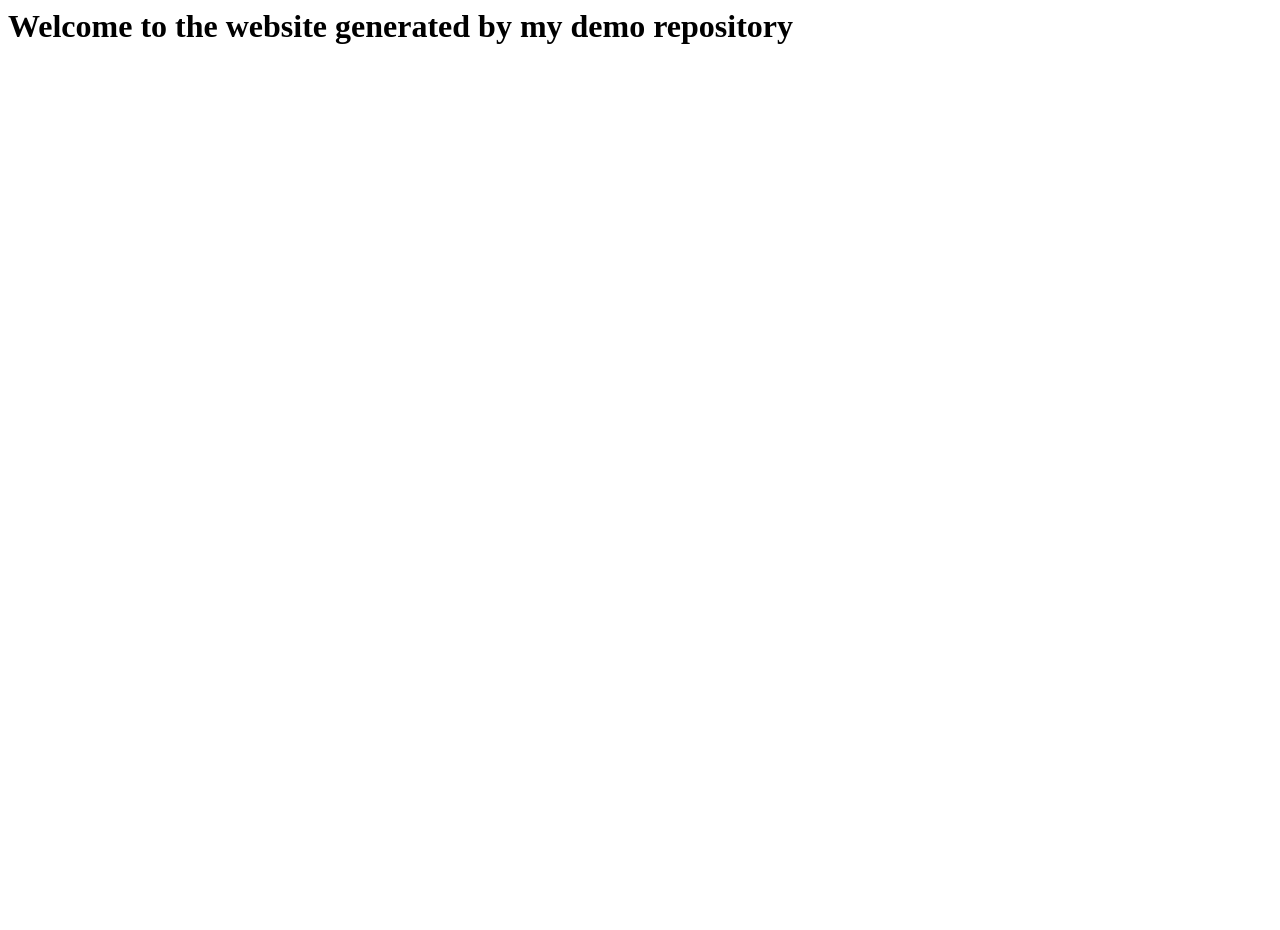
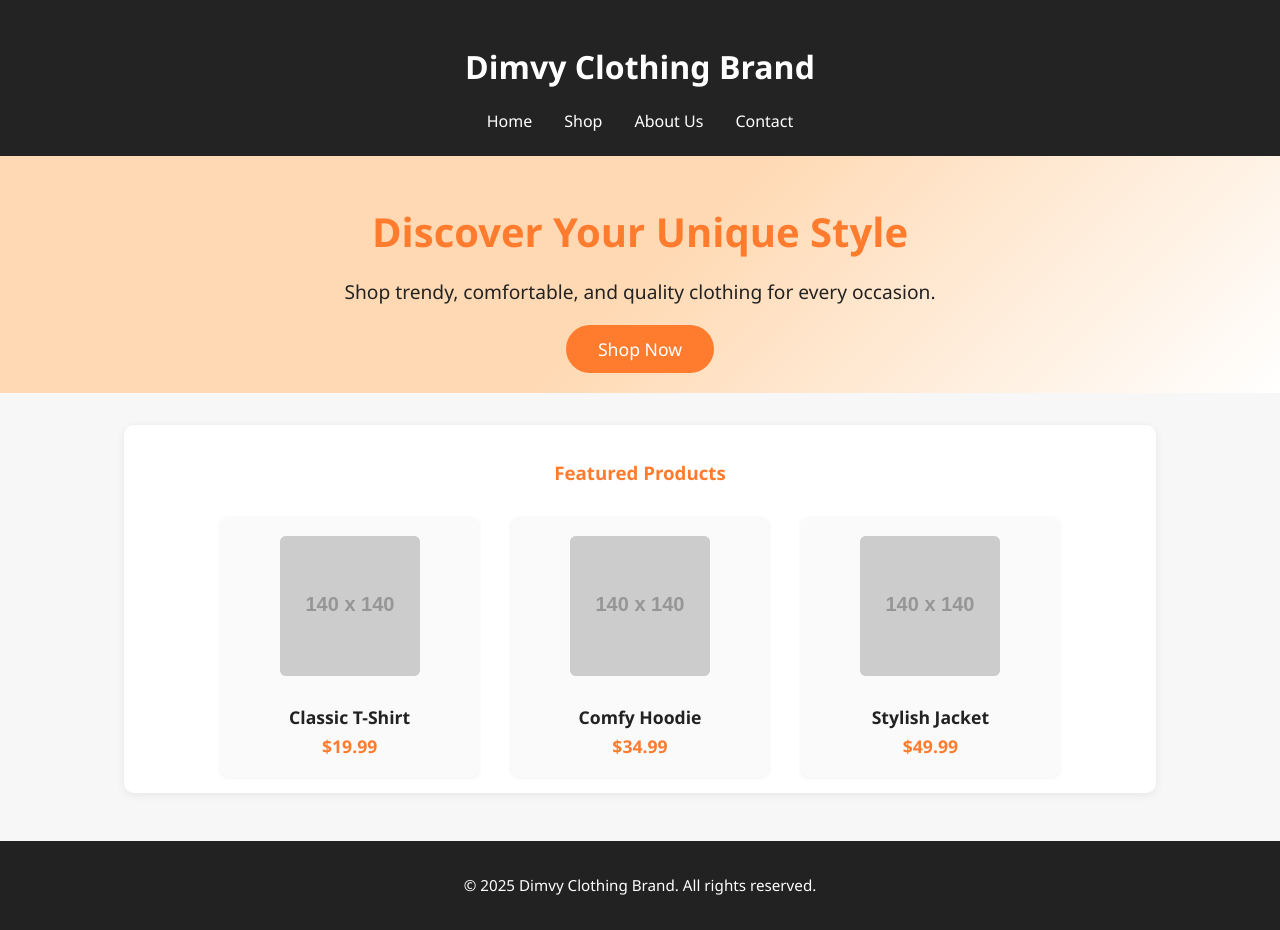
Before and after one commit to Dimvy-Clothing-brand/demo-repository, a website: page index.html in a window 1280 px wide. Before the commit the page ends 800 px from the top, so only its background shows below. Drawn offline with Linux system fonts and the light colour scheme; placeholder pictures from the web are drawn by us.

Commit message:
Update index.html
Signed-off-by: Nodoubtz <53144580+nodoubtz@users.noreply.github.com>

```diff
--- a/index.html
+++ b/index.html
@@ -1 +1,173 @@
-<h1>Welcome to the website generated by my demo repository</h1>
+<!DOCTYPE html>
+<html lang="en">
+<head>
+    <meta charset="UTF-8">
+    <meta name="viewport" content="width=device-width, initial-scale=1.0">
+    <title>Dimvy Clothing Brand</title>
+    <style>
+        body {
+            font-family: 'Segoe UI', Arial, sans-serif;
+            background: #f7f7f7;
+            margin: 0;
+            padding: 0;
+            color: #222;
+        }
+        header {
+            background: #232323;
+            color: #fff;
+            padding: 1.5rem 0;
+            text-align: center;
+        }
+        nav ul {
+            list-style: none;
+            padding: 0;
+            margin: 1rem 0 0 0;
+            display: flex;
+            justify-content: center;
+            gap: 2rem;
+        }
+        nav a {
+            color: #fff;
+            text-decoration: none;
+            font-weight: 500;
+            transition: color 0.2s;
+        }
+        nav a:hover {
+            color: #ff9a23;
+        }
+        .hero {
+            background: linear-gradient(135deg, #ffd9b3 50%, #fff 100%);
+            text-align: center;
+            padding: 3rem 1rem 2rem 1rem;
+        }
+        .hero h2 {
+            margin: 0 0 1rem 0;
+            font-size: 2.5rem;
+            color: #ff7c2f;
+        }
+        .hero p {
+            font-size: 1.2rem;
+            margin-bottom: 2rem;
+        }
+        .btn {
+            background: #ff7c2f;
+            color: #fff;
+            padding: 0.75rem 2rem;
+            border: none;
+            border-radius: 25px;
+            font-size: 1.1rem;
+            text-decoration: none;
+            transition: background 0.2s;
+        }
+        .btn:hover {
+            background: #e66818;
+        }
+        .featured-products {
+            max-width: 1000px;
+            margin: 2rem auto;
+            padding: 1rem;
+            background: #fff;
+            border-radius: 10px;
+            box-shadow: 0 2px 8px rgba(0,0,0,0.07);
+        }
+        .featured-products h3 {
+            text-align: center;
+            margin-bottom: 2rem;
+            color: #ff7c2f;
+        }
+        .products {
+            display: flex;
+            flex-wrap: wrap;
+            justify-content: center;
+            gap: 2rem;
+        }
+        .product-card {
+            background: #fafafa;
+            border-radius: 8px;
+            box-shadow: 0 1px 4px rgba(0,0,0,0.06);
+            width: 220px;
+            padding: 1.2rem;
+            text-align: center;
+            transition: box-shadow 0.2s;
+        }
+        .product-card:hover {
+            box-shadow: 0 4px 16px rgba(0,0,0,0.12);
+        }
+        .product-card img {
+            width: 140px;
+            height: 140px;
+            object-fit: cover;
+            border-radius: 6px;
+            margin-bottom: 1rem;
+            background: #e0e0e0;
+        }
+        .product-card h4 {
+            margin: 0.5rem 0 0.3rem 0;
+            font-size: 1.1rem;
+        }
+        .product-card p {
+            margin: 0;
+            color: #ff7c2f;
+            font-weight: bold;
+            font-size: 1.1rem;
+        }
+        footer {
+            text-align: center;
+            padding: 1.2rem 0;
+            background: #222;
+            color: #fff;
+            margin-top: 3rem;
+            font-size: 0.95rem;
+        }
+        @media (max-width: 700px) {
+            .products {
+                flex-direction: column;
+                align-items: center;
+            }
+        }
+    </style>
+</head>
+<body>
+    <header>
+        <h1>Dimvy Clothing Brand</h1>
+        <nav>
+            <ul>
+                <li><a href="#">Home</a></li>
+                <li><a href="#">Shop</a></li>
+                <li><a href="#">About Us</a></li>
+                <li><a href="#">Contact</a></li>
+            </ul>
+        </nav>
+    </header>
+    <main>
+        <section class="hero">
+            <h2>Discover Your Unique Style</h2>
+            <p>Shop trendy, comfortable, and quality clothing for every occasion.</p>
+            <a href="#" class="btn">Shop Now</a>
+        </section>
+        <section class="featured-products">
+            <h3>Featured Products</h3>
+            <div class="products">
+                <div class="product-card">
+                    <img src="https://placehold.co/140x140?text=T-Shirt" alt="Classic T-Shirt">
+                    <h4>Classic T-Shirt</h4>
+                    <p>$19.99</p>
+                </div>
+                <div class="product-card">
+                    <img src="https://placehold.co/140x140?text=Hoodie" alt="Comfy Hoodie">
+                    <h4>Comfy Hoodie</h4>
+                    <p>$34.99</p>
+                </div>
+                <div class="product-card">
+                    <img src="https://placehold.co/140x140?text=Jacket" alt="Stylish Jacket">
+                    <h4>Stylish Jacket</h4>
+                    <p>$49.99</p>
+                </div>
+            </div>
+        </section>
+    </main>
+    <footer>
+        <p>&copy; 2025 Dimvy Clothing Brand. All rights reserved.</p>
+    </footer>
+</body>
+</html>
```
